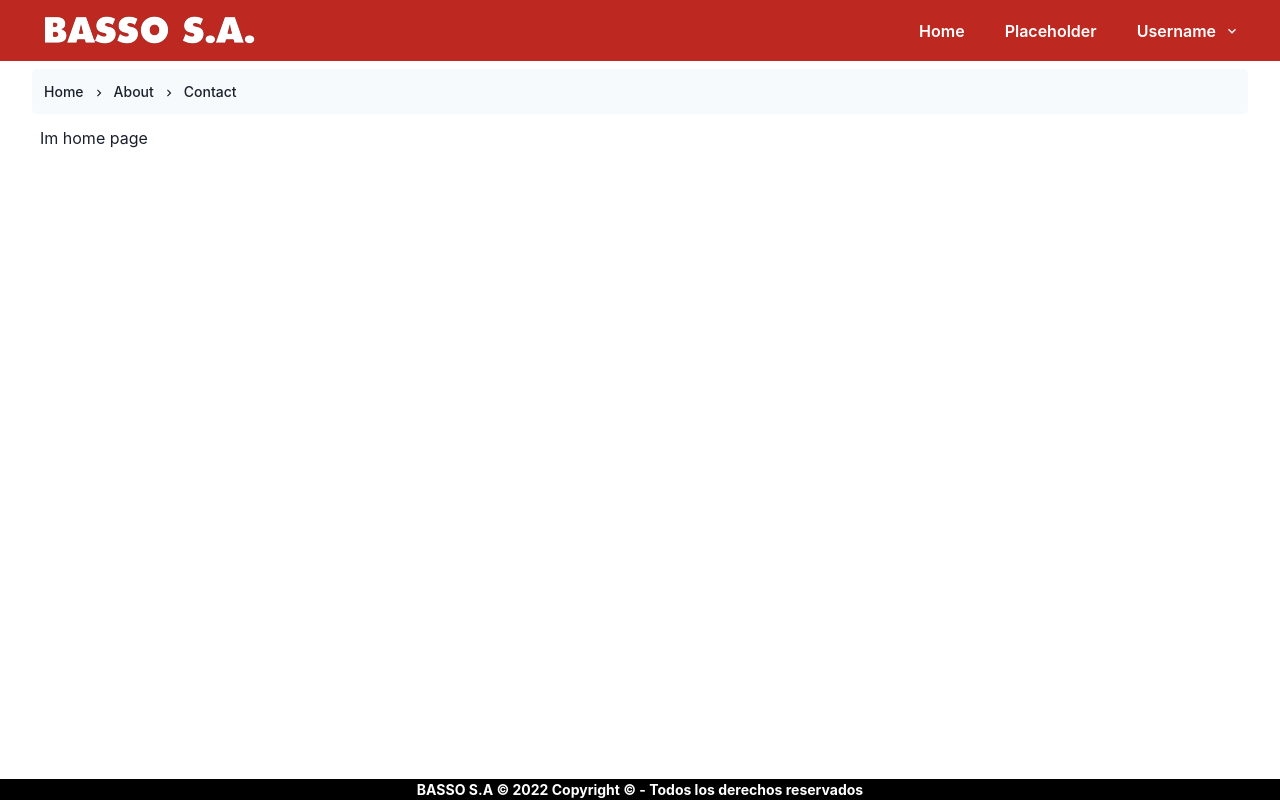
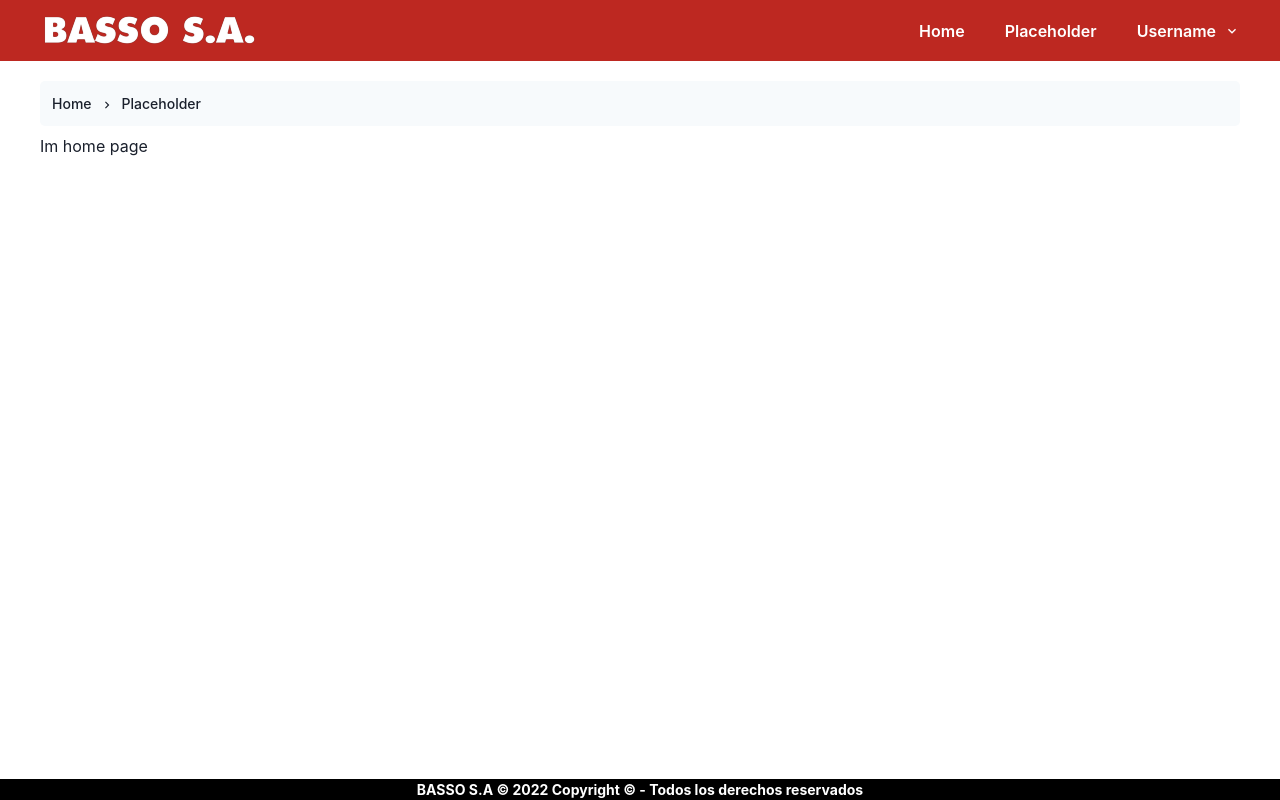
Before and after one commit to LucianoRomero1/SisTrabajoTerceros_App, a React (Vite) app: page / in a window 1280 px wide. Built offline with nearby package versions, Linux system fonts and the light colour scheme.

Commit message:
Prepare breadcrumbs

```diff
--- a/src/components/layout/Header.jsx
+++ b/src/components/layout/Header.jsx
@@ -7,12 +7,17 @@ import {
 } from "@chakra-ui/react";
 import { ChevronRightIcon } from "@chakra-ui/icons";
 import { Center, Box } from "@chakra-ui/react";
+import { Link } from "react-router-dom";
 
+//Acá tengo que recibir como prop la ruta
+//Y una segunda prop cuando sean rutas anidadas, puede ser un array y de ahi lo recorro con un map
+//Anidada puede ser cuando por ejemplo es una ruta adentro de otra, que deriva de una misma digamos
+//Sino va a ser siempre HOME > Ruta (prop)
 export const Header = () => {
   return (
     <>
       <Center>
-        <Box w="95%" bg="gray.50" alignItems="center" mt={2} p={3} borderRadius="5">
+        <Box w="100%" bg="gray.50" alignItems="center" mt={2} mb={2} p={3} borderRadius="5">
           <Breadcrumb
             fontWeight="medium"
             fontSize="sm"
@@ -20,15 +25,11 @@ export const Header = () => {
             separator={<ChevronRightIcon color="gray.00" />}
           >
             <BreadcrumbItem>
-              <BreadcrumbLink href="#">Home</BreadcrumbLink>
+              <BreadcrumbLink as={Link} to="/" isCurrentPage>Home</BreadcrumbLink>
             </BreadcrumbItem>
 
-            <BreadcrumbItem>
-              <BreadcrumbLink href="#">About</BreadcrumbLink>
-            </BreadcrumbItem>
-
-            <BreadcrumbItem isCurrentPage>
-              <BreadcrumbLink href="#">Contact</BreadcrumbLink>
+            <BreadcrumbItem >
+              <BreadcrumbLink as={Link} to="/placeholder">Placeholder</BreadcrumbLink>
             </BreadcrumbItem>
           </Breadcrumb>
         </Box>
--- a/src/components/pages/Home.jsx
+++ b/src/components/pages/Home.jsx
@@ -1,10 +1,11 @@
-import React from 'react';
-import { Link } from 'react-router-dom';
+import React from "react";
+import { Header } from "../layout/Header";
 
-export const Home = () =>{
-    return (
-        <div className=''>
-           Im home page
-        </div>
-    )
-}
+export const Home = () => {
+  return (
+    <div className="">
+      <Header />
+      Im home page
+    </div>
+  );
+};
--- a/src/components/pages/Placeholder.jsx
+++ b/src/components/pages/Placeholder.jsx
@@ -1,8 +1,10 @@
 import React from 'react';
+import { Header } from '../layout/Header';
 
 export const Placeholder = () => {
     return (
         <div className=''>
+            <Header  />
             Im placeholder page
         </div>
     );
--- a/src/routing/CustomRoutes.jsx
+++ b/src/routing/CustomRoutes.jsx
@@ -3,7 +3,6 @@ import { Routes, Route, BrowserRouter, Navigate } from "react-router-dom";
 import { Home } from "../components/pages/Home";
 import { Error } from "../components/pages/Error";
 import { Footer } from "../components/layout/Footer";
-import { Header } from "../components/layout/Header";
 import { Nav } from "../components/layout/Nav";
 import { Placeholder } from "../components/pages/Placeholder";
 import { Box } from "@chakra-ui/react";
@@ -13,7 +12,6 @@ export const CustomRoutes = () => {
     <BrowserRouter>
       {/* {layout top} */}
       <Nav />
-      <Header />
 
       {/* {Central content & Routes} */}
       <Box px={10} py={3}>
```
